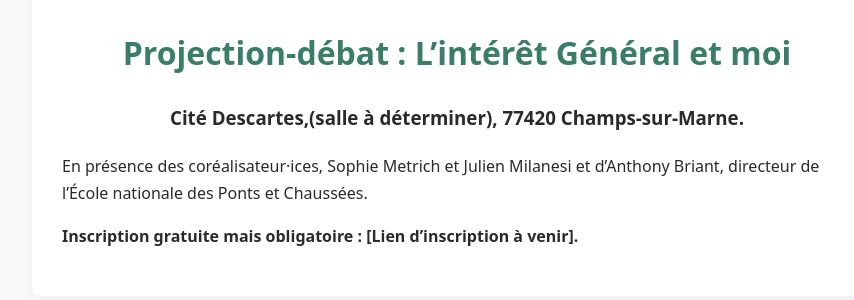
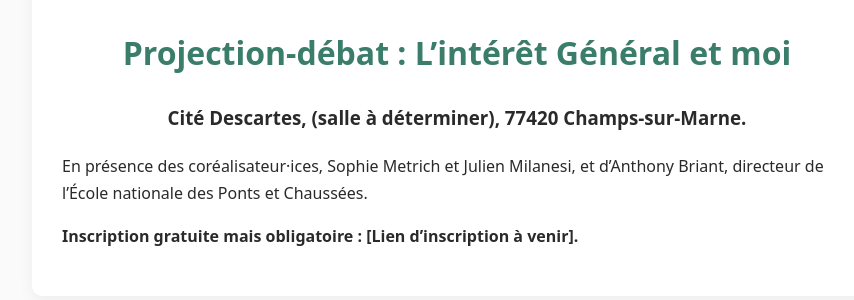
Before and after one commit to champs-des-possibles/champs-des-possibles.github.io, a Jekyll site: the page built from _posts/2026-10-07-film.md, in a window 1280 px wide. Shown: the part 240-540 px from the top of the page, without its empty margins (183-1037 px from the left). Built offline with Jekyll 4.4.1, drawn with Linux system fonts in a browser that asks for light colours.

```diff
--- a/_posts/2026-10-07-film.md
+++ b/_posts/2026-10-07-film.md
@@ -9,8 +9,8 @@ date_display: 07 octobre 2026 (18h - 20h)
 
 <h1 style="text-align: center;"> Projection-débat : L’intérêt Général et moi</h1>
 
-<h3 style="text-align: center;"> Cité Descartes,(salle à déterminer), 77420 Champs-sur-Marne. </h3>
+<h3 style="text-align: center;"> Cité Descartes, (salle à déterminer), 77420 Champs-sur-Marne. </h3>
 
-En présence des coréalisateur·ices, Sophie Metrich et Julien Milanesi et d’Anthony Briant, directeur de l’École nationale des Ponts et Chaussées.
+En présence des coréalisateur·ices, Sophie Metrich et Julien Milanesi, et d’Anthony Briant, directeur de l’École nationale des Ponts et Chaussées.
 
 **Inscription gratuite mais obligatoire : [Lien d'inscription à venir].**
```
